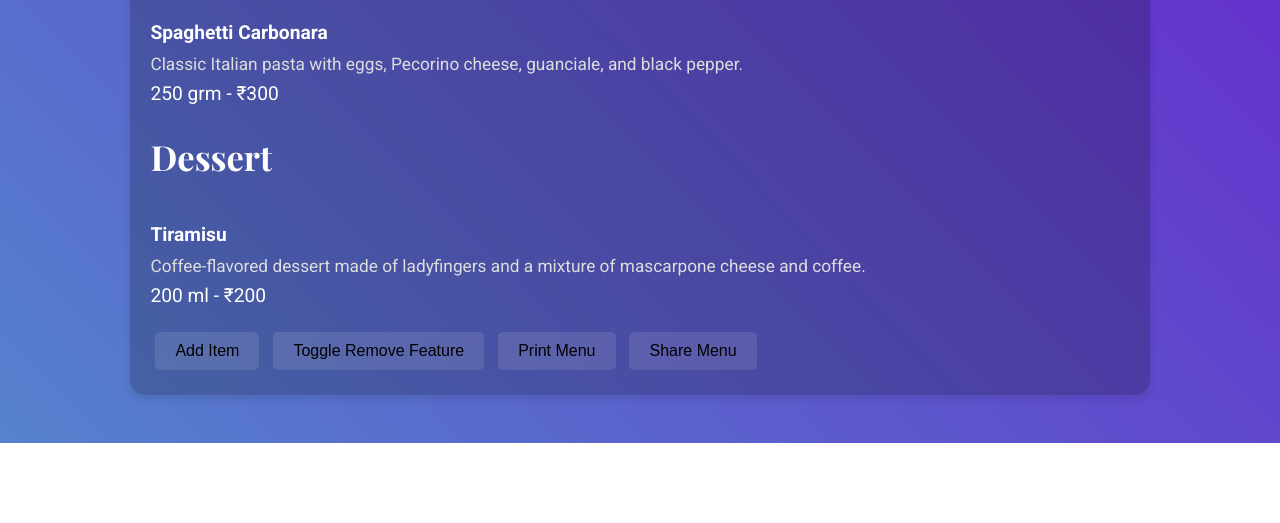
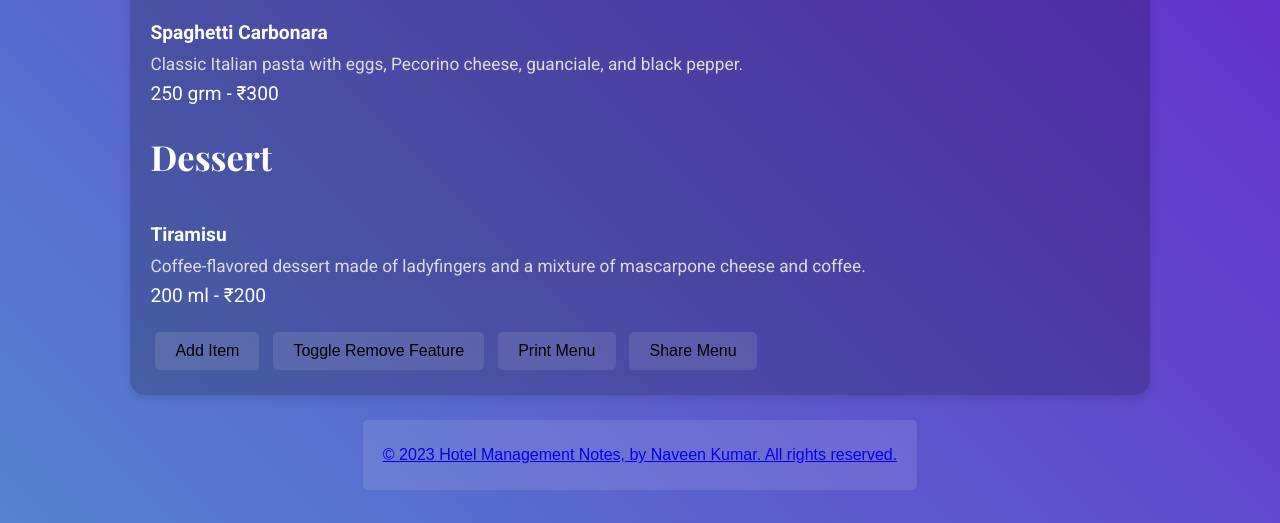
Before and after one commit to Naveenk1013/Menu, a plain HTML site: page index.html in a window 1280 px wide. Shown: the part 726-1249 px from the top of the page. Before the commit the page ends 1169 px from the top, so only its background shows below. Drawn offline with nearby package versions, Linux system fonts and the light colour scheme.

Commit message:
Update index.html
footer added

```diff
--- a/index.html
+++ b/index.html
@@ -63,5 +63,14 @@
     <script src="database.js"></script>
     <script src="https://cdnjs.cloudflare.com/ajax/libs/gsap/3.11.4/gsap.min.js"></script>
     <script src="script.js"></script>
+
+    <footer>
+	<center>
+	<button>
+        <a href="https://naveenk1013.github.io/Portfolio" target="_blank"><p>&copy; 2023 Hotel Management Notes, by Naveen Kumar. All rights reserved.</p></a>
+    </button>
+	</center>
+	</footer>
+
 </body>
 </html>
```
